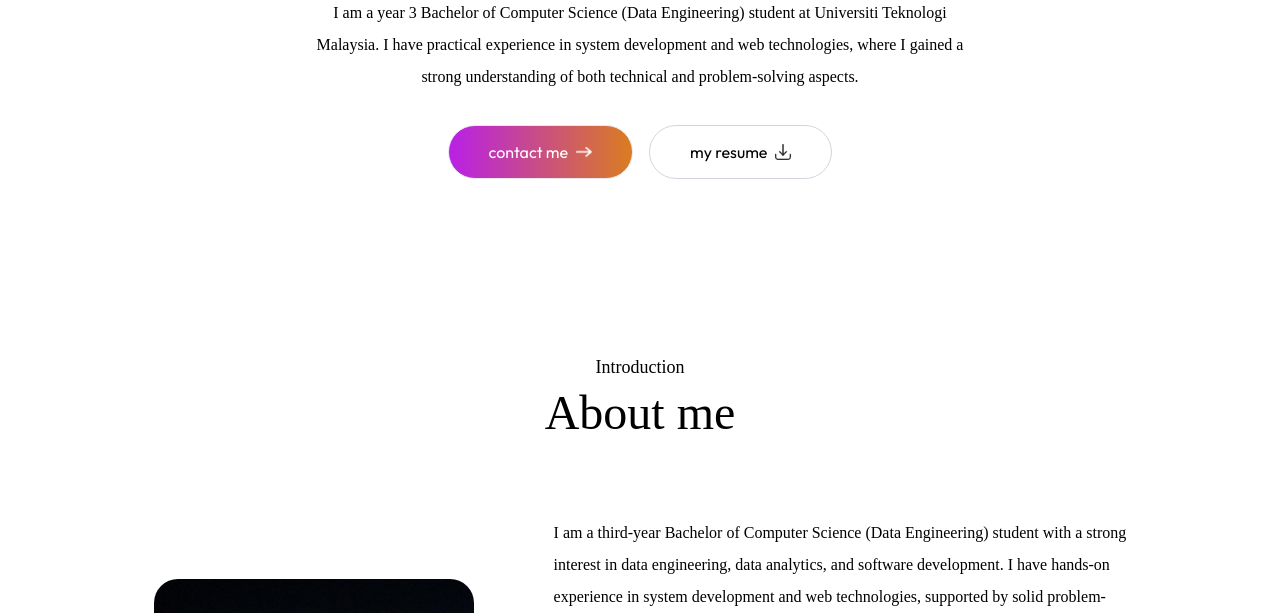
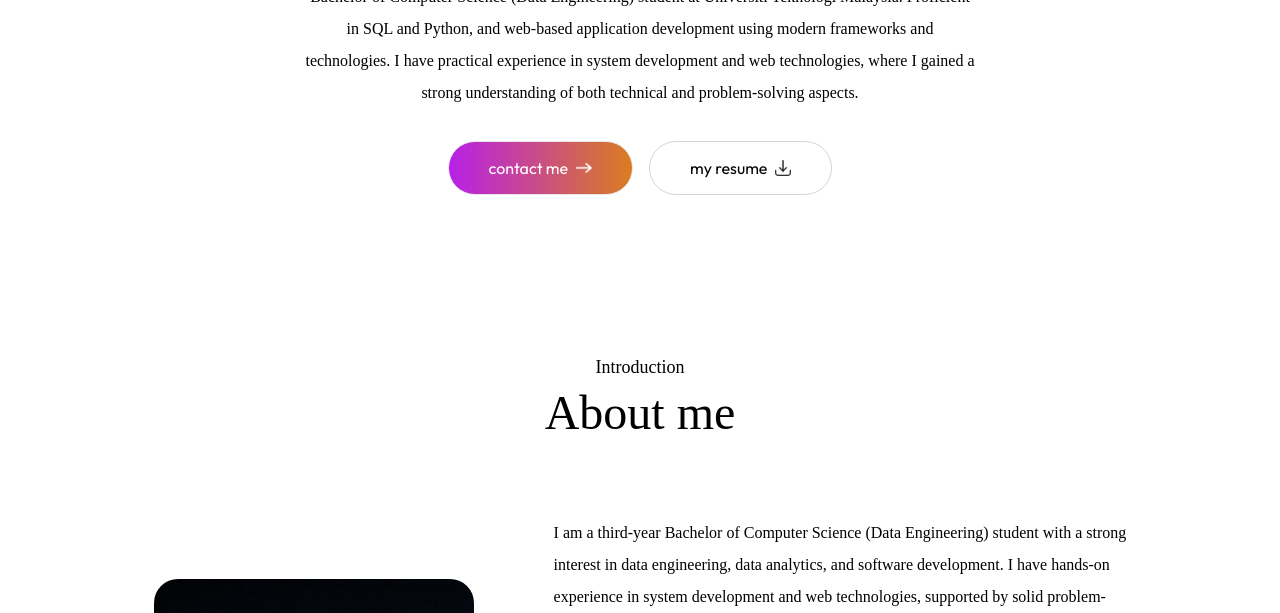
Before and after one commit to aflahh12/aflah-portfolio, a website: page index.html in a window 1280 px wide. Shown: the part 487-1100 px from the top of the page. Drawn offline with Linux system fonts and the light colour scheme; a web font is replaced by a local one.

Commit message:
Update index.html

```diff
--- a/index.html
+++ b/index.html
@@ -79,7 +79,8 @@
             <img src="./assets/hand-icon.png" alt="" class="w-6 mb-1" />
         </h3>
         <h1 class="text-3xl sm:text-6xl lg:text-[66px] font-Ovo">CS (Data Engineering) Student at UTM</h1>
-        <p class="max-w-2xl mx-auto font-Ovo">I am a year 3 Bachelor of Computer Science (Data Engineering) student at Universiti Teknologi Malaysia. I have practical experience in system development and web technologies, where I gained a strong understanding of both technical and problem-solving aspects.</p>
+        <p class="max-w-2xl mx-auto font-Ovo">Bachelor of Computer Science (Data Engineering) student at Universiti Teknologi Malaysia. Proficient in SQL and Python, and web-based application development using
+        modern frameworks and technologies. I have practical experience in system development and web technologies, where I gained a strong understanding of both technical and problem-solving aspects.</p>
 
         <div class="flex flex-col sm:flex-row items-center gap-4 mt-4">
             <a href="#contact"
```
